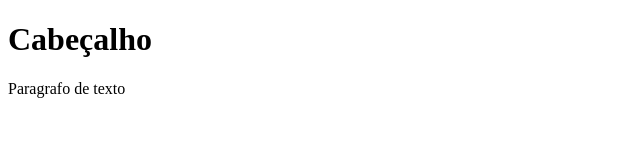
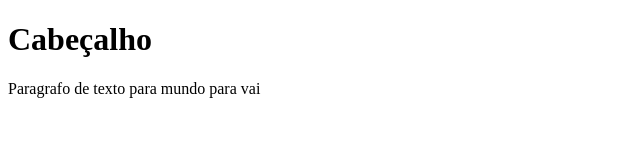
Before and after one commit to GuilhermeRigoto/html-project, a plain HTML site: page index.html in a window 1280 px wide. Shown: the whole page, without its empty margins (0-640 px from the left). Drawn offline with Linux system fonts and the light colour scheme.

```diff
--- a/index.html
+++ b/index.html
@@ -7,7 +7,7 @@
 </head>
 <body>
     <h1> Cabeçalho</h1>
-<p> Paragrafo de texto</p>
+<p> Paragrafo de texto para mundo para vai</p>
 
 </body>
 </html>
```
